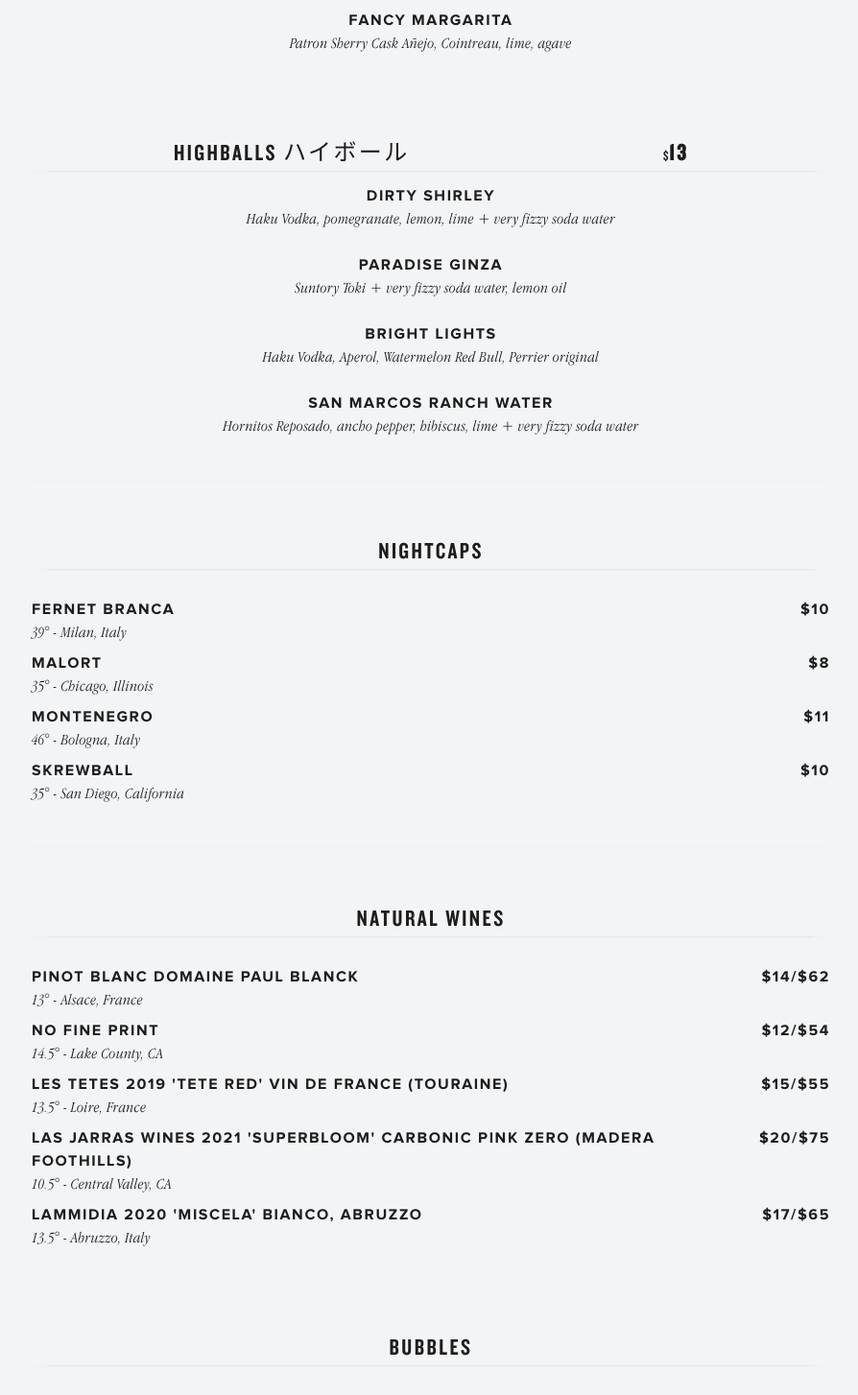
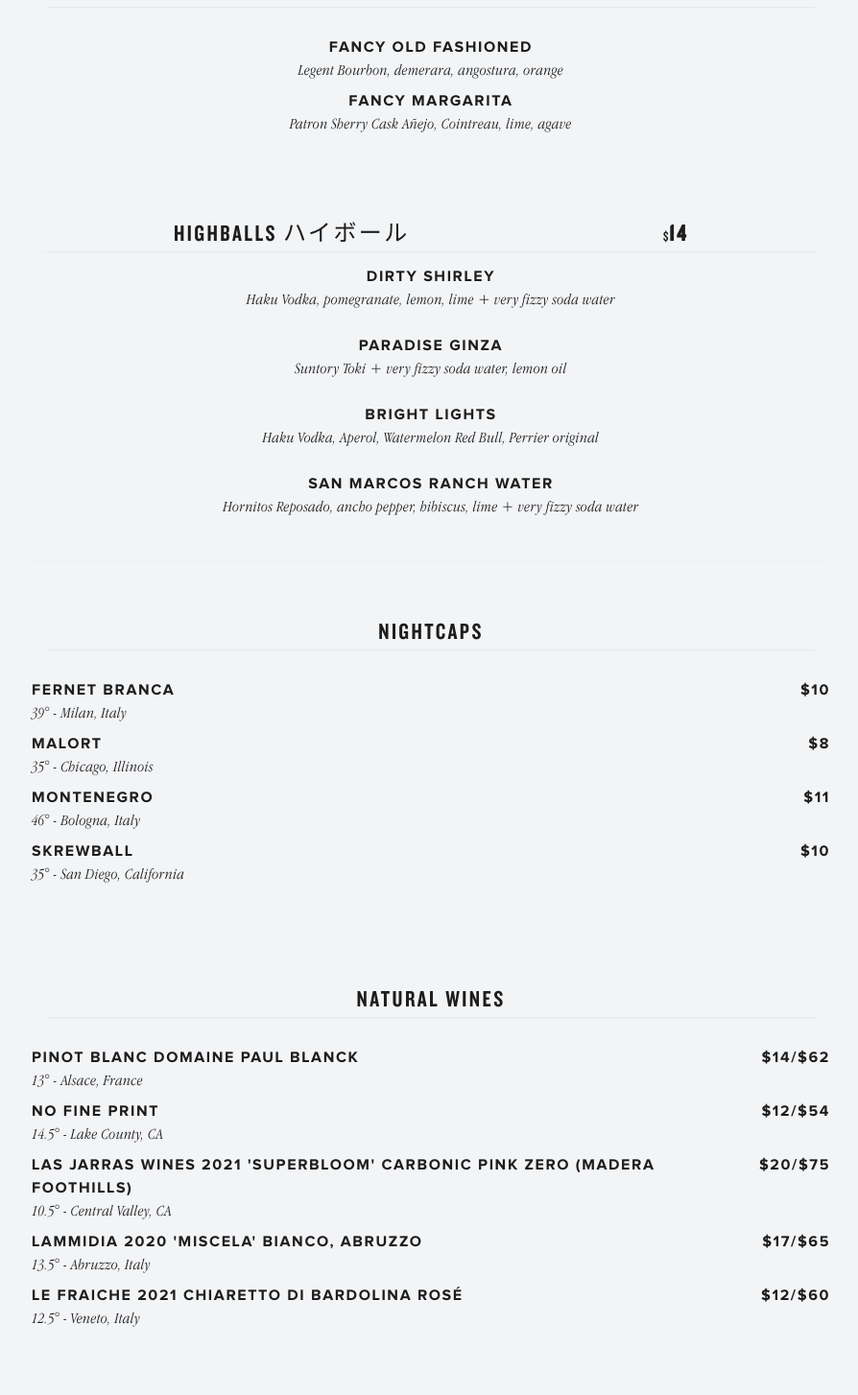
Before and after one commit to herowebsolutions/blindbarbermenu, a React (Create React App) app: page /full-menu in a window 1280 px wide. Shown: the part 1310-2764 px from the top of the page at 96% size, without its empty margins (191-1085 px from the left). Built offline with nearby package versions, Linux system fonts and the light colour scheme.

Commit message:
updated menu

```diff
--- a/src/App.js
+++ b/src/App.js
@@ -76,7 +76,7 @@
         id: 6,
         name: 'Better Guess',
         desc: 'taste of the tropics with zippy, gingery heat',
-        ingredients: `Del Maguey Vida, Bols Genever, blanc vermouth, Bechervovka, Avezé`
+        ingredients: `Rosaluna, Bols Genever, blanc vermouth, Bechervovka, Avezé`
       },
       {
         id: 7,
@@ -90,9 +90,9 @@
     classic: [
       {
         id: 1,
-        name: 'Rum Punch',
+        name: 'Clarified Milk Punch',
         desc: 'ripe strawberry with a punch',
-        ingredients: `Bacardi 8, RumHaven, Creme de Banané, pineapple, lime, demerara`
+        ingredients: `Bacardi 8 Aged Rum, Monkey Shoulder Scotch, Leblon Cachaça, RumHaven, Creme de Banané, pineapple, coconut milk, lime`
       },
 
       {
@@ -106,12 +106,6 @@
         name: 'Gin Martini',
         desc: 'ripe strawberry with a punch',
         ingredients: `Bombay Sapphire & dry vermouth, dirty or with a lemon twist`
-      },
-      {
-        id: 4,
-        name: 'Penicillin',
-        desc: 'ripe strawberry with a punch',
-        ingredients: `Monkey Shoulder Scotch, ginger, honey, lemon`
       }
     ]
   }
@@ -171,7 +165,7 @@
         desc: 'classic Japanese highball',
         ingredients:
           'Haku Vodka, pomegranate, lemon, lime + very fizzy soda water',
-        price: '$11'
+        price: '$14'
       },
       {
         id: 2,
@@ -215,27 +209,28 @@
         origin: 'Lake County, CA',
         vol: '14.5°'
       },
+
       {
         id: 3,
-        name: `Les Tetes 2019 'Tete Red' Vin de France (Touraine)`,
-        price: '$15/$55',
-        origin: 'Loire, France',
-        vol: '13.5°'
-      },
-      {
-        id: 4,
         name: `Las Jarras Wines 2021 'Superbloom' Carbonic Pink Zero (Madera Foothills)`,
         price: '$20/$75',
         origin: 'Central Valley, CA',
         vol: '10.5°'
       },
       {
-        id: 5,
+        id: 4,
         name: `Lammidia 2020 'Miscela' Bianco, Abruzzo`,
         price: '$17/$65',
         origin: 'Abruzzo, Italy',
         vol: '13.5°'
-      }
+      },
+      {
+        id: 5,
+        name: `Le Fraiche 2021 Chiaretto Di Bardolina Rosé`,
+        price: '$12/$60',
+        origin: 'Veneto, Italy',
+        vol: '12.5°'
+      },
     ]
   }
 
@@ -317,22 +312,16 @@
   }
   const draft = {
     draft: [
+
       {
         id: 1,
-        name: 'Moors Helles Lager',
+        name: 'High Life',
         price: '$7',
-        desc: 'Pale Lager',
-        vol: '5.2°'
+        desc: 'American Style Lager',
+        vol: '4.6°'
       },
       {
         id: 2,
-        name: 'Stella',
-        price: '$8',
-        desc: 'Pilsner',
-        vol: '5.2°'
-      },
-      {
-        id: 3,
         name: 'Cruz Blanca Mexico Calling',
         price: '$9',
         desc: 'Lager',
@@ -340,14 +329,14 @@
       },
 
       {
-        id: 4,
+        id: 3,
         name: 'Cigar City Guayabera',
         price: '$9',
         desc: 'Citra Pale Ale',
         vol: '5.5°'
       },
       {
-        id: 5,
+        id: 4,
         name: 'Goose Island Neon Beer Hug',
         price: '$9',
         desc: 'IPA',
@@ -366,7 +355,7 @@
       },
       {
         id: 2,
-        name: 'Bud Light',
+        name: 'Coors Light',
         price: '$6',
         desc: 'Light Lager',
         vol: '4.2°'
@@ -402,55 +391,34 @@
 
       {
         id: 7,
-        name: 'Aval Rose Cider',
-        price: '$10',
-        desc: 'Rose Cider',
-        vol: '6°'
-      },
-      {
-        id: 8,
-        name: 'Luna Bay Palo Santo Blueberry',
-        price: '$7',
-        desc: 'Hard Kombucha',
-        vol: '6°'
-      },
-      {
-        id: 9,
-        name: 'Luna Bay Raspberry Rose',
-        price: '$7',
-        desc: 'Hard Kombucha',
-        vol: '6°'
-      },
-      {
-        id: 10,
         name: 'High Noon',
         price: '$11',
         desc: 'Hard Seltzer',
         vol: '4.5°'
       },
       {
-        id: 11,
+        id: 8,
         name: 'Amass Seltzer',
         price: '$12',
         desc: 'Hard Seltzer',
         vol: '5°'
       },
       {
-        id: 12,
+        id: 9,
         name: 'System Seltzer Mango',
         price: '$10',
         desc: 'Hard Seltzer',
         vol: '5°'
       },
       {
-        id: 13,
+        id: 10,
         name: 'SKRT',
         price: '$10',
         desc: 'Hard Seltzer',
         vol: '5°'
       },
       {
-        id: 14,
+        id: 11,
         name: 'Visitor Lager',
         price: '$8',
         desc: 'Gluten-Reduced, non-alcoholic beer',
@@ -516,466 +484,451 @@
       {
         id: 2,
         name: 'Grey Goose',
-        price: '$14',
+        price: '$16',
         vol: ''
       },
       {
         id: 3,
         name: 'Haku',
-        price: '$13',
+        price: '$15',
         vol: ''
       },
       {
         id: 4,
         name: 'Ketel One',
-        price: '$14',
+        price: '$16',
         vol: ''
       },
       {
         id: 5,
         name: 'Titos',
-        price: '$13',
+        price: '$14',
         vol: ''
       },
+
       {
         id: 6,
-        name: 'Amass',
-        price: '$14',
-        vol: '',
-        title: 'Gin'
-      },
-      {
-        id: 7,
         name: 'Botanist',
         price: '$14',
         vol: ''
       },
       {
+        id: 7,
+        name: 'Bombay',
+        price: '$14',
+        vol: ''
+      },
+      {
         id: 8,
-        name: 'Bombay',
-        price: '$13',
+        name: 'Bombay Bramble',
+        price: '$14',
         vol: ''
       },
       {
         id: 9,
-        name: 'Bombay Bramble',
-        price: '$13',
+        name: 'Hendricks',
+        price: '$15',
         vol: ''
       },
       {
         id: 10,
-        name: 'Hendricks',
+        name: 'Roku',
         price: '$14',
         vol: ''
       },
+
       {
         id: 11,
-        name: 'Roku',
-        price: '$13',
-        vol: ''
-      },
-      {
-        id: 12,
-        name: 'Spring 44',
-        price: '$12',
-        vol: ''
-      },
-      {
-        id: 13,
         name: 'Tanqueray 10',
         price: '$14',
         vol: ''
       },
       {
-        id: 14,
+        id: 12,
         name: 'Bacardi White',
-        price: '$12',
+        price: '$13',
         vol: '',
         title: 'Rum'
       },
       {
+        id: 13,
+        name: 'Bacardi 8',
+        price: '$16',
+        vol: ''
+      },
+      {
+        id: 14,
+        name: 'Leblon',
+        price: '$13',
+        vol: ''
+      },
+      {
         id: 15,
-        name: 'Bacardi 8',
+        name: 'Mount Gay Black Barrel',
         price: '$14',
         vol: ''
       },
       {
         id: 16,
-        name: 'Leblon',
-        price: '$13',
-        vol: ''
-      },
-      {
-        id: 17,
-        name: 'Mount Gay Black Barrel',
-        price: '$14',
-        vol: ''
-      },
-      {
-        id: 18,
         name: 'Rhum JM Agricole',
         price: '$14',
         vol: ''
       },
       {
-        id: 19,
+        id: 17,
         name: 'Casamigos Blanco',
-        price: '$14',
+        price: '$16',
         vol: '',
         title: 'Tequila'
       },
       {
-        id: 20,
+        id: 18,
         name: 'Casamigos Reposado',
-        price: '$16',
-        vol: ''
-      },
-      {
-        id: 21,
-        name: 'Casamigos Añejo',
         price: '$18',
         vol: ''
       },
       {
-        id: 22,
+        id: 19,
+        name: 'Casamigos Añejo',
+        price: '$20',
+        vol: ''
+      },
+      {
+        id: 20,
         name: 'Casa Dragones',
         price: '$19',
         vol: ''
       },
       {
-        id: 23,
+        id: 21,
         name: 'Cincoro Blanco',
         price: '$25',
         vol: ''
       },
       {
-        id: 24,
+        id: 22,
         name: 'Cincoro Reposado',
         price: '$27',
         vol: ''
       },
       {
-        id: 25,
+        id: 23,
         name: 'Cincoro Añejo',
         price: '$29',
         vol: ''
       },
       {
-        id: 26,
+        id: 24,
         name: 'Clase Azul Reposado',
-        price: '$35',
+        price: '$42',
         vol: ''
       },
       {
-        id: 27,
+        id: 25,
         name: 'Clase Azul Plata',
-        price: '$26',
+        price: '$30',
         vol: ''
       },
       {
-        id: 28,
+        id: 26,
         name: 'Clase Azul Gold',
         price: '$78',
         vol: ''
       },
       {
-        id: 29,
+        id: 27,
         name: 'Clase Azul Añejo',
         price: '$120',
         vol: ''
       },
       {
+        id: 28,
+        name: 'Don Julio Blanco',
+        price: '$16',
+        vol: ''
+      },
+      {
+        id: 29,
+        name: 'Don Julio Reposado',
+        price: '$18',
+        vol: ''
+      },
+      {
         id: 30,
-        name: 'Don Julio Blanco',
-        price: '$13',
+        name: 'Don Julio Añejo',
+        price: '$20',
         vol: ''
       },
       {
         id: 31,
-        name: 'Don Julio Reposado',
-        price: '$15',
-        vol: ''
-      },
-      {
-        id: 32,
-        name: 'Don Julio Añejo',
-        price: '$17',
-        vol: ''
-      },
-      {
-        id: 33,
-        name: 'Don Julio Crystal',
-        price: '$21',
-        vol: ''
-      },
-      {
-        id: 34,
         name: 'Don Julio Primavera',
         price: '$33',
         vol: ''
       },
       {
-        id: 35,
+        id: 32,
         name: 'Don Julio 1942',
-        price: '$35',
+        price: '$42',
         vol: ''
       },
       {
-        id: 36,
+        id: 33,
         name: 'Don Julio Ultima Reserva',
         price: '$115',
         vol: ''
       },
       {
+        id: 34,
+        name: 'Fortaleza Blanco',
+        price: '$17',
+        vol: ''
+      },
+      {
+        id: 35,
+        name: 'Fortaleza Reposado',
+        price: '$19',
+        vol: ''
+      },
+      {
+        id: 36,
+        name: 'Fortaleza Añejo',
+        price: '$23',
+        vol: ''
+      },
+      {
         id: 37,
-        name: 'Fortaleza Blanco',
+        name: 'Hornitos Reposado',
         price: '$15',
         vol: ''
       },
       {
         id: 38,
-        name: 'Fortaleza Reposado',
-        price: '$19',
+        name: 'Jon Basil Blanco',
+        price: '$15',
         vol: ''
       },
       {
         id: 39,
-        name: 'Fortaleza Añejo',
-        price: '$23',
+        name: 'Jon Basil Reposado',
+        price: '$17',
         vol: ''
       },
       {
         id: 40,
-        name: 'Hornitos Reposado',
-        price: '$15',
-        vol: ''
-      },
-      {
-        id: 41,
-        name: 'Jon Basil Blanco',
-        price: '$14',
-        vol: ''
-      },
-      {
-        id: 42,
-        name: 'Jon Basil Reposado',
-        price: '$16',
-        vol: ''
-      },
-      {
-        id: 43,
         name: 'Lunazul',
         price: '$12',
         vol: ''
       },
       {
-        id: 44,
+        id: 41,
         name: 'Patrón Silver',
         price: '$15',
         vol: ''
       },
       {
-        id: 45,
+        id: 42,
         name: 'Patrón Reposado',
         price: '$17',
         vol: ''
       },
       {
-        id: 46,
+        id: 43,
         name: 'Patrón Añejo',
         price: '$18',
         vol: ''
       },
       {
-        id: 47,
+        id: 44,
         name: 'Patrón Sherry Cask Aged Extra Añejo',
         price: '$22',
         vol: ''
       },
       {
-        id: 48,
+        id: 45,
         name: 'Tres Generaciones Reposado',
         price: '$15',
         vol: ''
       },
       {
-        id: 49,
+        id: 46,
         name: 'Amaras Cupreata',
         price: '$16',
         vol: '',
         title: 'Mezcal'
       },
       {
-        id: 50,
-        name: 'Bahnez',
-        price: '$13',
+        id: 47,
+        name: 'La Luna X Blind Barber Private Batch',
+        price: '$20',
         vol: ''
       },
       {
-        id: 51,
+        id: 48,
         name: 'Fidencio',
-        price: '$13',
+        price: '$14',
         vol: ''
       },
       {
-        id: 52,
+        id: 49,
         name: 'La Luna Cupreata',
         price: '$12',
         vol: ''
       },
       {
-        id: 53,
+        id: 50,
         name: 'Del Maguey Vida',
-        price: '$13',
+        price: '$14',
         vol: ''
       },
       {
-        id: 54,
+        id: 51,
+        name: 'Rosaluna',
+        price: '$14',
+        vol: ''
+      },
+      {
+        id: 52,
         name: 'George Dickel',
         price: '$14',
         vol: '',
         title: 'Rye'
       },
       {
-        id: 55,
+        id: 53,
         name: 'High West Double',
-        price: '$16',
+        price: '$17',
         vol: ''
       },
+
       {
-        id: 56,
-        name: 'Jack Daniels',
-        price: '$12',
-        vol: ''
-      },
-      {
-        id: 57,
+        id: 54,
         name: 'Michters',
         price: '$14',
         vol: ''
       },
       {
-        id: 58,
+        id: 55,
         name: 'Old Overholt',
-        price: '$13',
+        price: '$14',
         vol: ''
       },
       {
-        id: 59,
+        id: 56,
         name: 'Angels Envy',
         price: '$18',
         vol: '',
         title: 'Bourbon'
       },
       {
-        id: 60,
+        id: 57,
         name: 'Buffalo Trace',
         price: '$16',
         vol: ''
       },
       {
+        id: 58,
+        name: 'Jack Daniels',
+        price: '$14',
+        vol: ''
+      },
+
+      {
+        id: 59,
+        name: 'Knob Creek',
+        price: '$14',
+        vol: ''
+      },
+      {
+        id: 60,
+        name: `Maker's Mark`,
+        price: '$15',
+        vol: ''
+      },
+      {
         id: 61,
-        name: 'Jack Daniels',
-        price: '$13',
+        name: 'Old Grand Dad (80 Proof)',
+        price: '$12',
         vol: ''
       },
       {
         id: 62,
-        name: 'Jim Beam Black (1L)',
-        price: '$13',
-        vol: ''
+        name: 'Dewars White Label',
+        price: '$14',
+        vol: '',
+        title: 'Scotch'
       },
       {
         id: 63,
-        name: 'Knob Creek (1L)',
+        name: 'Dewars Japanese Smooth',
         price: '$14',
         vol: ''
       },
       {
         id: 64,
-        name: `Maker's Mark (1L)`,
+        name: 'Glenlivet 12 Year',
         price: '$14',
         vol: ''
       },
       {
         id: 65,
-        name: 'Old Grand Dad (80 Proof)',
-        price: '$12',
-        vol: ''
-      },
-      {
-        id: 66,
-        name: 'Dewars White Label',
-        price: '$13',
-        vol: '',
-        title: 'Scotch'
-      },
-      {
-        id: 67,
-        name: 'Dewars Japanese Smooth',
-        price: '$14',
-        vol: ''
-      },
-      {
-        id: 68,
-        name: 'Glenlivet 12 Year',
-        price: '$14',
-        vol: ''
-      },
-      {
-        id: 69,
         name: 'Johnnie Walker Black',
         price: '$16',
         vol: ''
       },
       {
-        id: 70,
+        id: 66,
         name: 'Johnnie Walker High Rye',
         price: '$16',
         vol: ''
       },
       {
-        id: 71,
+        id: 67,
         name: 'Jameson',
-        price: '$12',
+        price: '$14',
         vol: '',
         title: 'Whiskey'
       },
       {
-        id: 72,
+        id: 68,
         name: 'Roe & Co',
         price: '$12',
         vol: ''
       },
       {
-        id: 73,
+        id: 69,
         name: 'Suntory Toki',
-        price: '$14',
+        price: '$15',
         vol: ''
       },
       {
-        id: 74,
+        id: 70,
         name: 'Westward Single Malt Whiskey',
         price: '$16',
         vol: ''
       },
       {
-        id: 75,
+        id: 71,
         name: `D'usse`,
         price: '$16',
         vol: '',
         title: 'Cognac'
       },
       {
-        id: 76,
+        id: 72,
         name: 'Hennessey VS',
         price: '$15',
         vol: ''
       },
       {
-        id: 77,
+        id: 73,
         name: 'Remy Martin 1738',
         price: '$19',
+        vol: ''
+      },
+      {
+        id: 74,
+        name: 'Remy Martin VSOP',
+        price: '$16',
         vol: ''
       }
     ]
@@ -1037,7 +990,7 @@
       {
         id: 3,
         name: `Ketel One`,
-        price: '$400',
+        price: '$425',
         type: 'Vodka'
       },
       {
@@ -1048,89 +1001,96 @@
       },
       {
         id: 5,
+        name: `Clase Azul Reposado`,
+        price: '$900',
+        type: 'Tequila'
+      },
+      {
+        id: 6,
         name: `Casamigos Blanco`,
         price: '$450',
         type: 'Tequila'
       },
       {
-        id: 6,
+        id: 7,
         name: `Casamigos Reposado`,
         price: '$475',
         type: 'Tequila'
       },
       {
-        id: 7,
+        id: 8,
         name: `Casamigos Añejo`,
         price: '$500',
         type: 'Tequila'
       },
       {
-        id: 8,
+        id: 9,
         name: `Patrón Silver`,
         price: '$475',
         type: 'Tequila'
       },
 
       {
-        id: 9,
+        id: 10,
         name: `La Luna`,
         price: '$400',
         type: 'Mezcal'
       },
       {
-        id: 10,
+        id: 11,
         name: `Bombay Sapphire`,
         price: '$375',
         type: 'Gin'
       },
       {
-        id: 11,
+        id: 12,
         name: `Hendrick's`,
-        price: '$425',
+        price: '$450',
         type: 'Gin'
       },
       {
-        id: 12,
+        id: 13,
         name: `D'ussé`,
         price: '$450',
         type: 'Cognac'
       },
       {
-        id: 13,
+        id: 14,
         name: `Hennessy`,
         price: '$475',
         type: 'Cognac'
       },
       {
-        id: 14,
+        id: 15,
         name: `Johnnie Walker Black`,
         price: '$450',
         type: 'Scotch'
       },
       {
-        id: 15,
+        id: 16,
         name: `Jameson`,
         price: '$425',
         type: 'Irish Whiskey'
       },
       {
-        id: 16,
+        id: 17,
         name: `Maker's Mark`,
         price: '$425',
         type: 'Kentucky straight Bourbon'
       },
       {
-        id: 17,
+        id: 18,
         name: `Knob Creek`,
         price: '$475',
         type: 'Kentucky straight Bourbon'
       },
       {
-        id: 18,
+        id: 19,
         name: `Suntory Toki`,
         price: '$550',
         type: 'Japanese Whiskey'
       }
+
     ]
   }
   const champagnes = {
@@ -1138,14 +1098,14 @@
       {
         id: 1,
         name: 'Veuve Clicquot',
-        price: '$200',
+        price: '$250',
         type: 'Brut',
         origin: 'France'
       },
       {
         id: 2,
         name: 'Veuve Clicquot Rosé',
-        price: '$225',
+        price: '$300',
         type: 'Sparkling Cuvée',
         origin: 'France'
       },
@@ -1175,7 +1135,7 @@
       },
       {
         id: 2,
-        name: 'Liquid Death',
+        name: 'Acqua Panna',
         price: '$20',
         type: '5-pack'
       }
@@ -1183,9 +1143,10 @@
   }
   const accompaniments = {
     accompaniments: [
+
       {
         id: 1,
-        name: 'Q-Soda'
+        name: 'Perrier Sparkling Water'
       },
       {
         id: 2,
@@ -1193,20 +1154,20 @@
       },
       {
         id: 3,
-        name: 'Q-Kola'
+        name: 'Q-Gingerbeer'
       },
       {
         id: 4,
-        name: 'Q-Gingerbeer'
+        name: 'Q-Grapefruit Soda'
       },
       {
         id: 5,
-        name: 'Q-Grapefruit Soda'
+        name: 'Q-Margarita Mix',
+        upcharge: '+10'
       },
       {
         id: 6,
-        name: 'Q-Margarita Mix',
-        upcharge: '+10'
+        name: 'Coca-Cola'
       },
       {
         id: 7,
@@ -1238,6 +1199,7 @@
     ]
   }
   // happy hour
+
   const highball = {
     highballs: [
       {
@@ -1247,21 +1209,16 @@
         ingredients: 'Suntory Toki + very fizzy soda water, lemon oil',
         sub: ''
       },
+
       {
         id: 2,
-        name: 'Frenchman Knob',
-        desc: 'frat boy highball',
-        ingredients: 'Jim Beam Black + very fizzy soda water'
-      },
-      {
-        id: 3,
         name: 'San Marcos Ranch Water',
         desc: 'frat boy highball',
         ingredients:
           'Hornitos Reposado, ancho pepper, hibiscus, lime + very fizzy soda water'
       },
       {
-        id: 4,
+        id: 3,
         name: 'Bright Lights',
         desc: 'frat boy highball',
         ingredients: 'Haku Vodka, Aperol, Watermelon Red Bull, Perrier original'
@@ -1278,7 +1235,8 @@
       {
         id: 2,
         name: 'Cosmopolitan',
-        ingredients: 'Grey Goose Vodka, Cointreau, cranberry, lime'
+        ingredients: 'Grey Goose Vodka, Cointreau, cranberry, lime',
+        promo: `*From now until December 31, $1 from every cosmo will go toward the Tales of the Cocktail foundation.*`
       },
       {
         id: 3,
@@ -1294,57 +1252,44 @@
   }
   const MORE = {
     more: [
+
       {
         id: 1,
-        name: 'Luna Bay Palo Santo Blueberry',
-        desc: '6°',
-        type: `Hard Kombucha`,
-        price: '$5'
-      },
-      {
-        id: 2,
-        name: 'Luna Bay Raspberry Rose',
-        desc: '6°',
-        type: `Hard Kombucha`,
-        price: '$5'
-      },
-      {
-        id: 3,
         name: `Moor's Brewing Co. Session Ale`,
         desc: '5°',
         type: 'Session Ale',
         price: '$6'
       },
       {
-        id: 4,
+        id: 2,
         name: `Moor's Brewing Co. IPA`,
         desc: '6.7°',
         type: 'IPA',
         price: '$6'
       },
       {
-        id: 5,
+        id: 3,
         name: `No Fine Print Lil Fizz Sparkling`,
         desc: '12.5°',
         type: 'Lake County, California',
         price: '$7'
       },
       {
-        id: 6,
+        id: 4,
         name: `No Fine Print Cabernet Sauvignon`,
         desc: '14.5°',
         type: 'Lake County, California',
         price: '$7'
       },
       {
-        id: 7,
+        id: 5,
         name: `Amass Faerie Fizz`,
         desc: '5°',
         type: 'Hard Seltzer',
         price: '$8'
       },
       {
-        id: 8,
+        id: 6,
         name: `Chandon Garden Spritz`,
         desc: '11°',
         type: 'Wine Spritzer',
--- a/src/components/Bottles.js
+++ b/src/components/Bottles.js
@@ -183,7 +183,7 @@
                             aria-hidden='true'
                           />
                           <h1 className='text-md uppercase font-semibold font-face-px tracking-widest'>
-                            {item.name} {item.upcharge}
+                            {item.name}<span className='italic font-normal ml-2'>{item.upcharge}</span>
                           </h1>
                           <h3 className='text-md font-face-ga tracking-wide'>
                             {item.desc}
--- a/src/components/Cocktails.js
+++ b/src/components/Cocktails.js
@@ -131,7 +131,7 @@
                           <h1 className='text-md uppercase font-semibold font-face-px tracking-widest'>
                             {item.name}
                           </h1>
-                          <h3 className='text-md font-face-ga tracking-wide'>
+                          <h3 className='pt-2 pb-3 text-md font-face-ga tracking-wide'>
                             {item.ingredients}
                           </h3>
                         </div>
@@ -244,7 +244,7 @@
                     <h1 className='pt-8 text-sm font-face-ko'>
                       $
                       <span className='pt-8 text-2xl font-semibold tracking-widest'>
-                        13
+                        14
                       </span>
                     </h1>
                   </div>
--- a/src/components/Spirits.js
+++ b/src/components/Spirits.js
@@ -26,7 +26,7 @@
                 {spirits[head].map(item => (
                   <li key={item.id}>
                     <div className='flex justify-left '>
-                      <h1 className='px-6 lg:px-48 text-2xl uppercase font-face-ko tracking-widest'>
+                      <h1 className='px-6 lg:px-48 text-2xl uppercase font-face-ko tracking-widest underline'>
                         {item.title}
                       </h1>
                     </div>
--- a/src/components/content/index.js
+++ b/src/components/content/index.js
@@ -10,7 +10,7 @@
     homeBg: process.env.PUBLIC_URL + '/assets/BBChicago.jpeg'
   },
   header: {
-    img: process.env.PUBLIC_URL + '/assets/developer.png',
+    img: process.env.PUBLIC_URL + '/assets/Dewars2.png',
 
     imgPlaceholder: 'https://wallpaperaccess.com/full/1129018.jpg',
     text: ['Blind Barber'],
```
Also changed, not shown: src/components/HappyHour.js (+26 -8 lines), public/assets/Dewars.png (added), public/assets/Dewars2.png (added).
